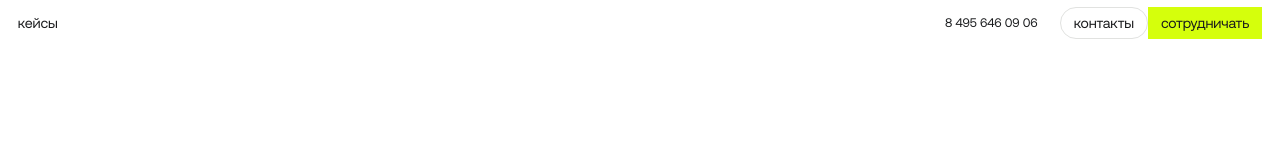
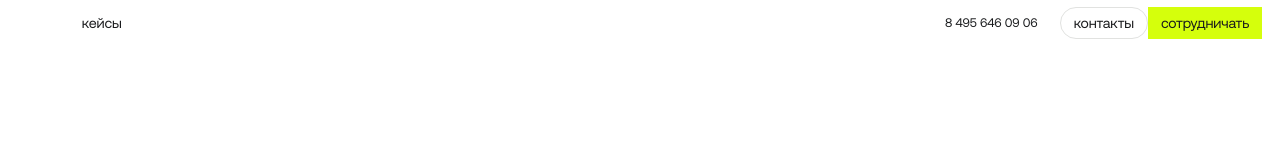
Before and after one commit to kgbop/solidstack, a Next.js app: page / in a window 1280 px wide. Shown: the top 160 px of the page. Built offline with nearby package versions, Linux system fonts and the light colour scheme.

Commit message:
скроллбар кастомный

```diff
--- a/src/components/Clock/Clock.tsx
+++ b/src/components/Clock/Clock.tsx
@@ -22,7 +22,7 @@ export default function Clock() {
 
   return (
     <div className="text-[#929298] text-[1.2rem] tracking-[-.024rem] uppercase absolute bottom-0 left-1/2 -translate-x-1/2 font-medium">
-      москва.{timeString}
+      <time suppressHydrationWarning>москва.{timeString}</time>
     </div>
   );
 }
--- a/src/components/Header/Header.tsx
+++ b/src/components/Header/Header.tsx
@@ -1,10 +1,43 @@
+"use client";
+
+import React, { useEffect, useState } from "react";
+
 export default function Header() {
+  const [value, setValue] = useState(100);
+
+  useEffect(() => {
+    document.addEventListener("scroll", scrollHandler);
+    return function () {
+      document.removeEventListener("scroll", scrollHandler);
+    };
+  }, []);
+
+  const scrollHandler = (e: any) => {
+    const height = e.target.documentElement.scrollHeight - window.innerHeight;
+    setValue(((height - e.target.documentElement.scrollTop) / height) * 100);
+  };
+
   return (
     <header className="bg-white py-3 fixed left-0 right-0 z-10">
       <div className="_container flex items-center justify-between">
-        <button className="font-medium text-[1.6rem] leading-[16px] text-[#1A1B1D] tracking-[-.016rem]">
-          кейсы
-        </button>
+        <div className="flex items-center">
+          <div className="h-[2.4rem] w-[2.4rem] fill-transparent stroke-[#1a1b1d]">
+            <svg width="100%" height="100%" viewBox="0 0 48 48">
+              <circle
+                r="16"
+                cx="24"
+                cy="24"
+                strokeWidth="4"
+                strokeDasharray="100"
+                strokeDashoffset="100"
+                style={{ strokeDashoffset: `${value}px` }}
+              ></circle>
+            </svg>
+          </div>
+          <button className="font-medium text-[1.6rem] leading-[16px] text-[#1A1B1D] tracking-[-.016rem] ml-[4.8rem]">
+            кейсы
+          </button>
+        </div>
         <div className="flex gap-10 items-center">
           <a
             className="text-[1.4rem] leading-[16px] text-[#1A1B1D] font-medium tracking-[-.014rem]"
--- a/src/components/Project/Project.tsx
+++ b/src/components/Project/Project.tsx
@@ -5,7 +5,6 @@ import classNames from "classnames";
 
 export default function Project() {
   const [active, setActive] = useState(false);
-  const [spoiler, setSpoiler] = useState(false);
 
   const projectList = [
     {
```
